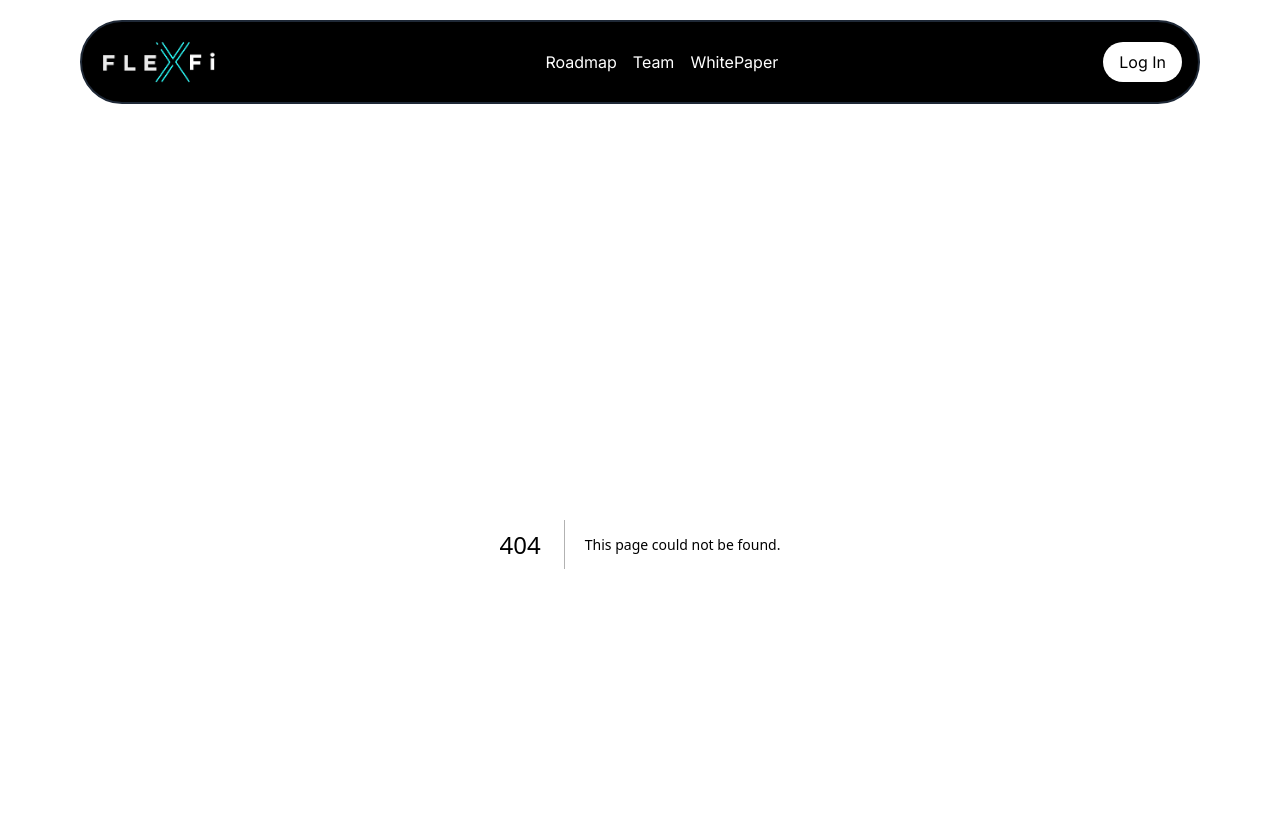
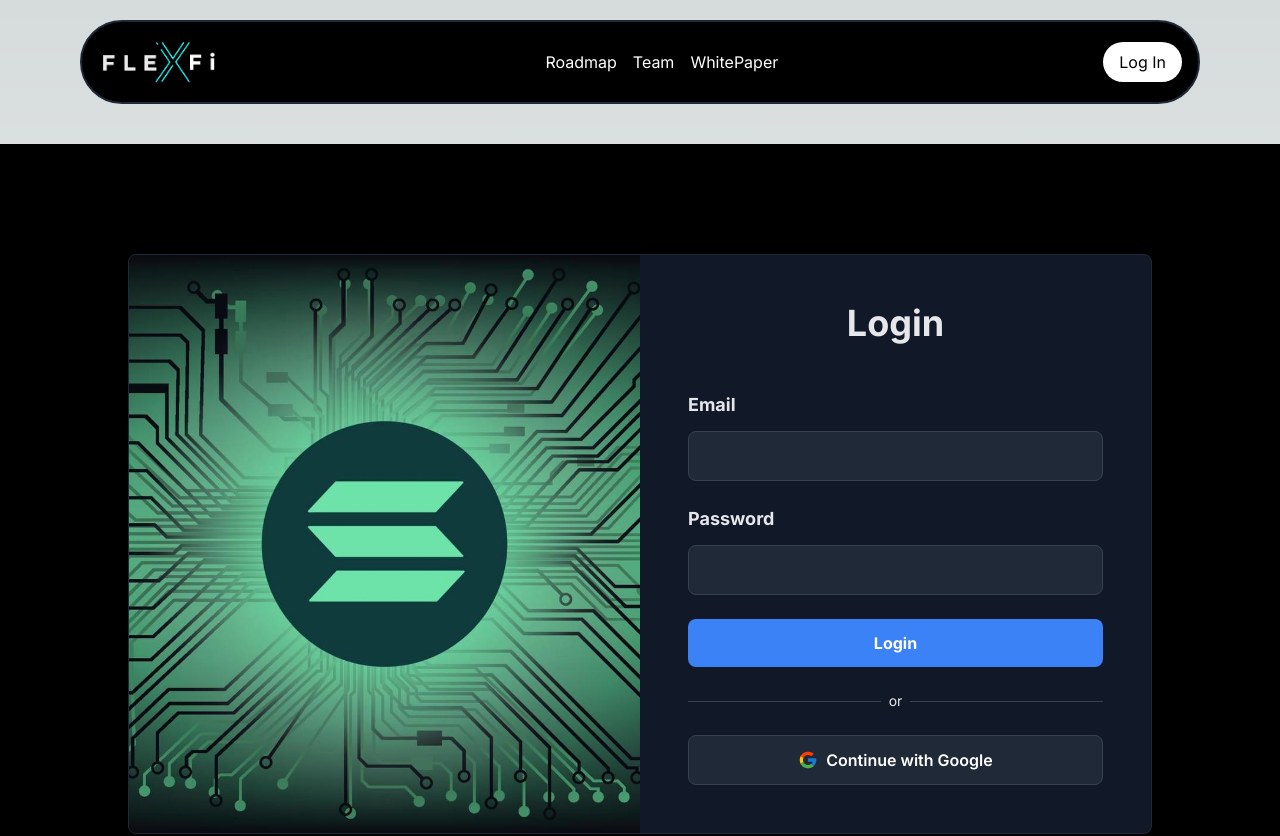
Before and after one commit to MickaelSanches/FlexFi-B-ta, a Next.js app: page /login in a window 1280 px wide. Before the commit this address had no page. Shown: the top 836 px of the page. Built offline with nearby package versions, Linux system fonts and the light colour scheme.

Commit message:
login ok

```diff
--- a/package.json
+++ b/package.json
@@ -15,7 +15,7 @@
     "glob": "^11.0.0",
     "next": "14.2.6",
     "next-auth": "^4.24.7",
-    "react": "^18.3.1",
+    "react": "^18.2.0",
     "react-dom": "^18.3.1",
     "rimraf": "^6.0.1"
   },
--- /dev/null
+++ b/src/app/login/page.tsx
@@ -0,0 +1,107 @@
+"use client"
+import { useLoginViewModel } from "@/viewmodels/useLoginViewModel";
+
+const Login = () => {
+
+  const {
+    email,
+    setEmail,
+    password,
+    setPassword,
+    loading,
+    error,
+    handleSubmit
+  } = useLoginViewModel()
+
+  return (
+    <div className="flex items-center justify-center min-h-screen bg-black p-8">
+      <div className="flex flex-col md:flex-row w-full max-w-5xl bg-gray-900 border border-gray-800 rounded-lg shadow-lg overflow-hidden mt-8 md:mt-0">
+        <div
+          className="w-full md:w-1/2 h-64 md:h-auto bg-cover"
+          style={{
+            backgroundImage: "url('/logo/solana.jpg')",
+            backgroundPosition: "center",
+          }}
+        ></div>
+
+        <div className="w-full md:w-1/2 p-6 md:p-12">
+          <h2 className="text-3xl md:text-4xl font-bold text-center text-gray-200 mb-6 md:mb-12">
+            Login
+          </h2>
+
+          {error && <div className="text-red-500 mb-4">{error}</div>}
+
+          <form onSubmit={handleSubmit}>
+            <div className="mb-4 md:mb-6">
+              <label
+                className="block text-gray-200 text-sm md:text-lg font-bold mb-2 md:mb-3"
+                htmlFor="email"
+              >
+                Email
+              </label>
+              <input
+                type="email"
+                id="email"
+                value={email}
+                onChange={(e) => setEmail(e.target.value)}
+                className="w-full px-3 md:px-4 py-2 md:py-3 bg-gray-800 text-gray-200 border border-gray-700 rounded-lg focus:outline-none focus:ring-2 focus:ring-blue-500"
+                required
+              />
+            </div>
+            <div className="mb-4 md:mb-6">
+              <label
+                className="block text-gray-200 text-sm md:text-lg font-bold mb-2 md:mb-3"
+                htmlFor="password"
+              >
+                Password
+              </label>
+              <input
+                type="password"
+                id="password"
+                value={password}
+                onChange={(e) => setPassword(e.target.value)}
+                className="w-full px-3 md:px-4 py-2 md:py-3 bg-gray-800 text-gray-200 border border-gray-700 rounded-lg focus:outline-none focus:ring-2 focus:ring-blue-500"
+                required
+              />
+            </div>
+            <div className="flex items-center justify-between">
+              <button
+                type="submit"
+                className="w-full bg-blue-500 text-white font-bold py-2 md:py-3 rounded-lg hover:bg-blue-600 transition duration-300 focus:outline-none focus:ring-2 focus:ring-blue-500 focus:ring-opacity-50"
+              >
+                {loading ? "Connecting..." : "Login"}
+              </button>
+            </div>
+          </form>
+
+          {/* Divider and Google Sign-In */}
+          <div className="relative mt-6 mb-6">
+            <div className="absolute inset-0 flex items-center">
+              <div className="w-full border-t border-gray-700"></div>
+            </div>
+            <div className="relative flex justify-center text-sm">
+              <span className="px-2 bg-gray-900 text-gray-200">or</span>
+            </div>
+          </div>
+          <div className="mt-6">
+            <button
+              onClick={() => {
+                console.log("TO DO");
+              }}
+              className="w-full flex items-center justify-center bg-gray-800 text-white font-semibold py-2 md:py-3 rounded-lg hover:bg-gray-700 transition duration-300 focus:outline-none focus:ring-2 focus:ring-gray-600 focus:ring-opacity-50 border border-gray-700"
+            >
+              <img
+                src="/logo/logo-google.png"
+                alt="Google"
+                className="w-5 h-5 mr-2"
+              />
+              Continue with Google
+            </button>
+          </div>
+        </div>
+      </div>
+    </div>
+  );
+};
+
+export default Login;
--- a/src/app/page.tsx
+++ b/src/app/page.tsx
@@ -2,12 +2,12 @@ import Presentation from "../components/Presentation";
 import InfoGrid from "../components/InfoGrid";
 import Roadmap from "../components/Roadmap";
 import Team from "@/components/Team";
+import Teste from "@/components/Teste";
 
 export default function Home() {
   return (
     <>
       <main className="flex flex-col items-center justify-between p-4 sm:pl-20 sm:pr-20 bg-black min-h-screen">
-
         <Presentation />
 
         <InfoGrid />
--- a/src/components/Header.tsx
+++ b/src/components/Header.tsx
@@ -34,7 +34,7 @@ const Header = () => {
           </Link>
         </nav>
         <div className="flex items-center space-x-2">
-          <Link className="bg-white text-black px-4 py-2 rounded-full hover:bg-gray-300" href="/register">
+          <Link className="bg-white text-black px-4 py-2 rounded-full hover:bg-gray-300" href="/login">
             Log In
           </Link>
         </div>
--- /dev/null
+++ b/src/viewmodels/useLoginViewModel.ts
@@ -0,0 +1,79 @@
+
+import { useState, useEffect } from "react";
+import { useRouter } from 'next/navigation';
+
+export const useLoginViewModel = () => {
+  const [email, setEmail] = useState<string>("");
+  const [password, setPassword] = useState<string>("");
+  const [loading, setLoading] = useState<boolean>(false);
+  const [error, setError] = useState<string>("");
+  const [isClient, setIsClient] = useState<boolean>(false);
+
+  const router = useRouter()
+
+  useEffect(() => {
+    // Vérifiez que nous sommes bien côté client
+    setIsClient(true);
+  }, []);
+
+  const URL_API = "http://localhost:3000";
+
+  interface ApiResponse {
+    error?: string;
+    message?: string;
+  }
+
+  const handleApiCall = async (url: string, method: string, body: any): Promise<ApiResponse> => {
+    try {
+      setLoading(true);
+      const response = await fetch(url, {
+        method,
+        headers: {
+          "Content-Type": "application/json",
+        },
+        body: JSON.stringify(body),
+      });
+      setLoading(false);
+
+      if (!response.ok) {
+        const errorData: ApiResponse = await response.json();
+        throw new Error(errorData.error || "Une erreur est survenue");
+      }
+
+      return await response.json();
+    } catch (error: any) {
+      setLoading(false);
+      setError(error.message || "Une erreur est survenue");
+      console.error("API call error:", error);
+      throw error;
+    }
+  };
+
+  const handleSubmit = async (e: React.FormEvent) => {
+    e.preventDefault();
+    setError("");
+
+    try {
+      await handleApiCall(`${URL_API}/login`, "post", { email, password });
+      router.push("/")
+    } catch (error: any) {
+      if (error.response && error.response.data && error.response.data.message) {
+        setError(error.response.data.message);
+      } else {
+        setError("Erreur lors de la connexion. Veuillez réessayer.");
+      }
+    } finally {
+      setLoading(false);
+    }
+  };
+
+  return {
+    email,
+    setEmail,
+    password,
+    setPassword,
+    loading,
+    error,
+    handleSubmit,
+  };
+};
```
Also changed, not shown: 1 other file (tests, documents, lock files or other folders).
